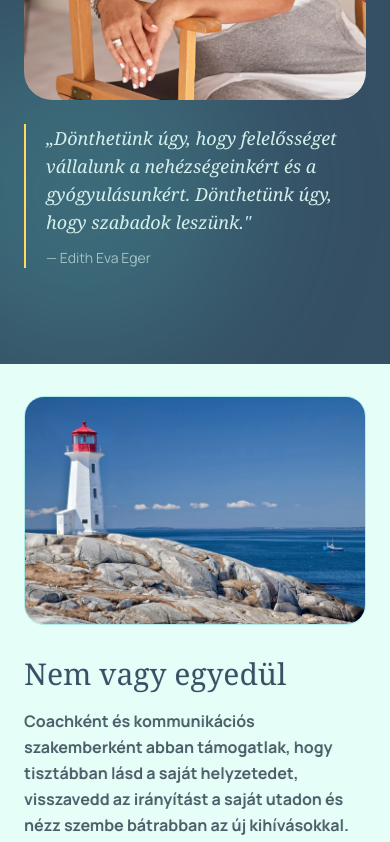
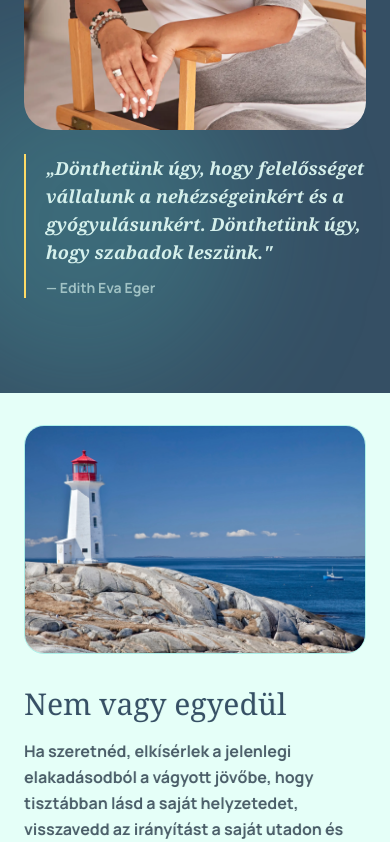
Before and after one commit to zeti1223/skipintro-coaching, a Vue app: page / in a window 390 px wide. Shown: the part 1760-2602 px from the top of the page. Built offline with nearby package versions, Linux system fonts and the light colour scheme.

Commit message:
done with last minute changes

```diff
--- a/src/components/HeroSection.vue
+++ b/src/components/HeroSection.vue
@@ -37,7 +37,7 @@ import NatureImage from './NatureImage.vue'
           </a>
           <a
             :href="hero.secondaryCta.href"
-            class="inline-flex items-center justify-center gap-2 bg-rose text-ink font-medium px-6 py-3.5 rounded-full hover:brightness-105 hover:shadow-lg hover:shadow-rose/20 hover:scale-105 active:scale-95 transition whitespace-nowrap"
+            class="inline-flex items-center justify-center gap-2 bg-rose text-ink font-semibold px-6 py-3.5 rounded-full hover:brightness-105 hover:shadow-lg hover:shadow-rose/20 hover:scale-105 active:scale-95 transition whitespace-nowrap"
           >
             {{ hero.secondaryCta.label }}
           </a>
@@ -46,7 +46,7 @@ import NatureImage from './NatureImage.vue'
 
       <div class="relative group" v-reveal="{ delay: 200, type: 'scale' }">
         <NatureImage :url="images.hero.url" :alt="hero.photoCaption || images.hero.alt" variant="dark" imgClass="img-zoom" />
-        <blockquote v-if="hero.quote" class="mt-6 border-l-2 border-gold pl-5 font-display italic text-lg md:text-xl text-paper/90">
+        <blockquote v-if="hero.quote" class="mt-6 border-l-2 border-gold pl-5 font-display font-bold italic text-lg md:text-xl text-paper/90">
           „{{ hero.quote }}"
           <cite v-if="hero.quoteAuthor" class="block mt-3 text-sm text-paper/60 not-italic font-body">— {{ hero.quoteAuthor }}</cite>
         </blockquote>
--- a/src/components/SupportSection.vue
+++ b/src/components/SupportSection.vue
@@ -16,7 +16,7 @@ import { support } from '../content.js'
 
         <div class="rounded-card bg-aqua/25 border border-aqua/40 p-7 md:p-8 flex flex-col" v-reveal="{ type: 'right', delay: 100 }">
           <h3 class="font-display text-3xl md:text-4xl text-ink mb-5">{{ support.title }}</h3>
-          <ul class="space-y-4 flex-grow">
+          <ul class="space-y-4 grow">
             <li
               v-for="(item, i) in support.items"
               :key="i"
@@ -32,7 +32,7 @@ import { support } from '../content.js'
         </div>
       </div>
 
-      <div class="mt-8 border border-dashed border-gold/70 bg-gold/15 rounded-card px-6 py-5 text-sm text-ink/70 leading-relaxed" v-html="support.disclaimer" v-reveal></div>
+      <div class="mt-8 border border-dashed border-red-500/70 bg-red-500/15 rounded-card px-6 py-5 text-sm text-black leading-relaxed" v-html="support.disclaimer" v-reveal></div>
     </div>
   </section>
 </template>
--- a/src/content.js
+++ b/src/content.js
@@ -51,8 +51,8 @@ export const images = {
 export const nav = [
   { label: 'Főoldal', href: '/#hero' },
   { label: 'Skip Intro', href: '/#skipintro' },
+  { label: 'Árak', href: '/#szolgaltatasok' },
   { label: 'Rólam', href: '/#rolam' },
-  { label: 'Árak', href: '/#szolgaltatasok' },
   { label: 'Kapcsolat', href: '/#kapcsolat' },
   { label: 'GYIK', href: '/#gyik' },
 ]
@@ -61,7 +61,7 @@ export const hero = {
   name: 'André Melinda',
   subtitle: 'Life- és Business Coach,\nkommunikációs szakember',
   greeting: 'Jó, hogy itt vagy!',
-  paragraph: 'Lenne egy kérdésem hozzád: ha ma megváltoztathatnál egy dolgot az életedben, hogy boldogabb legyél, mi lenne az?<br><br>A világ gyorsabban változik, mint valaha. Ami ma még biztosnak tűnik és működik, holnap talán már semmit nem ér. Ezért nem csoda, ha időnként azt érzed, hogy kicsúsztak a dolgok a kezeid közül és elakadtál a problémáddal, vagy ha nem találod helyed, és a megszokott kapaszkodóidat. Meglehet, hogy már azt sem tudod, mikor nevettél utoljára egy jóízűt, mert folyamatosan fáradtnak, túlterheltnek érzed magad, és csak sodródsz a kötelességekkel, miközben éppen arra nem jut időd, amit valójában szeretnél.<br><br>A jó hírem az, hogy azzal, hogy megválaszoltad a fenti kérdésemet, máris tettél magadért valami fontosat: szakítottál pár pillanatot magadra. <br> <strong> Azért vagyok itt, hogy ne egyedül kelljen kijutnod a káoszból, amikor több benned a kérdés, mint a válasz.</strong>',
+  paragraph: 'Lenne egy kérdésem hozzád: ha ma megváltoztathatnál egy dolgot az életedben, hogy boldogabb legyél, mi lenne az?<br><br>A világ gyorsabban változik, mint valaha. Ami ma még biztosnak tűnik és működik, holnap talán már semmit nem ér. Ezért nem csoda, ha időnként azt érzed, hogy kicsúsztak a dolgok a kezeid közül és elakadtál a problémáddal, vagy ha nem találod helyed, és a megszokott kapaszkodóidat. Meglehet, hogy már azt sem tudod, mikor nevettél utoljára egy jóízűt, mert folyamatosan fáradtnak, túlterheltnek érzed magad, és csak sodródsz a kötelességekkel, miközben éppen arra nem jut időd, amit valójában szeretnél.<br><br>Észrevetted? Azzal, hogy megválaszoltad a fenti kérdésemet, máris tettél magadért valami fontosat: szakítottál pár pillanatot magadra, amíg gondolkodtál. Abban tudlak támogatni, hogy ne egyedül kelljen kijutnod az érzelmi viharokból, amikor több benned a kérdés, mint a válasz.',
   primaryCta: { label: 'Érdekel a módszer', href: '#process' },
   secondaryCta: { label: 'Szeretném az ingyenes konzultációt', href: '#szolgaltatasok' },
   photoCaption: 'Portré',
@@ -74,7 +74,7 @@ export const hero = {
 export const notAlone = {
   title: 'Nem vagy egyedül',
   intro:
-    '<strong>Coachként és kommunikációs szakemberként abban támogatlak, hogy tisztábban lásd a saját helyzetedet, visszavedd az irányítást a saját utadon és nézz szembe bátrabban az új kihívásokkal. </strong>Hogy meglásd azt, milyen lehetőségeid vannak, hogy felfedezd azokat a belső erőforrásokat, amikkel rendelkezel, és megfontolt, tudatos döntéseket hozz, amik után jólesően dőlhetsz hátra.<br><br><strong>Ha elkezdjük a közös munkát, arra törekszem, hogy újra harmóniában, kiegyensúlyozottan élhesd az életed, és közben könnyedebbnek, szabadabbnak érezd magad. </strong>Hogy letehesd a nyomasztó súlyokat, és magabiztosan mosolyoghass a világra és a saját tükörképedre.',
+    '<strong>Ha szeretnéd, elkísérlek a jelenlegi elakadásodból a vágyott jövőbe, hogy tisztábban lásd a saját helyzetedet, visszavedd az irányítást a saját utadon és nézz szembe bátrabban az új kihívásokkal. </strong>Hogy meglásd azt, milyen lehetőségeid vannak, hogy felfedezd azokat a belső erőforrásokat, amikkel rendelkezel, és megfontolt, tudatos döntéseket hozz, amik után jólesően dőlhetsz hátra.<br><br><strong>Ha elkezdjük a közös munkát, arra törekszem, hogy újra harmóniában, kiegyensúlyozottan élhesd az életed, és közben könnyedebbnek, szabadabbnak érezd magad. </strong>Hogy letehesd a nyomasztó súlyokat, és magabiztosan mosolyoghass a világra és a saját tükörképedre.',
   image: {
     url: '/AdobeStock_48286286.webp',
     alt: 'Világítótorony',
@@ -85,11 +85,11 @@ export const support = {
   title: 'Amit együtt elérhetünk',
   items: [
     '<strong>Találj vissza a belső békédhez, egyensúlyodhoz </strong> <br> ha nehezen fogadod el a testi-lelki változásaidat, ha nem érzed jól magad a bőrödben, ha elfáradtál a túlhajszoltságban',
-    '<strong>Dolgozzunk az önbizalom- és önértékeléshiányon </strong> <br> ha úgy érzed, hogy neked semmi nem sikerül, nem tudod miért akadtak el a dolgaid, és egyhelyben toporogsz',
-    '<strong>Egy élhetőbb élet a törések után </strong> <br> találj magadra a csalódás, szakítás, válás, környezetváltozás után, és alkalmazkodj a megváltozott szerepekhez',
+    '<strong>Dolgozzunk az önbizalom- és önértékeléshiányon </strong> <br> ha úgy érzed, hogy neked semmi nem sikerül, nem tudod, miért akadtak el a dolgaid, és egyhelyben toporogsz',
+    '<strong>Újratervezés a törések után </strong> <br> találj magadra újra a csalódás, szakítás, válás, költözés, környezetváltozás után',
+    '<strong>Kapcsolatok tudatos átalakítása </strong> <br> ha megrekedt a kapcsolatotok, és szeretnél lendíteni rajta',
     '<strong>Alkalmazkodj a szülőséggel járó változásokhoz </strong> <br> ha nehezen birkózol meg az éppen rád váró feladatokkal',
-    '<strong>Kapcsolatok tudatos átalakítása elakadás után </strong> <br> ha megrekedt a kapcsolatotok, és szeretnél lendíteni rajta',
-    '<strong>Munkahelyi döntések támogatása </strong> <br> ha nem érzed magad a helyeden a karrieredben, váltanál, de nincs meg az erőd hozzá, vagy nem tudod merre indulj',
+    '<strong>Karrierdöntések támogatása és stresszkezelés</strong> <br> ha nem érzed magad a helyeden, váltanál, de nincs meg az erőd hozzá, vagy nem tudod merre indulj',
     '<strong>Kommunikációs problémák kezelése </strong> <br> ha gondot okoz, hogy elmondd a véleményed, meghúzd a határaidat, kiállj magadért, és ha gyakran félreértenek',
     '<strong>Szokj le a halogatásról </strong> <br> ha csak elméletben léped meg a dolgokat, de a tényleges tettek elmaradnak, gyorsan elveszted a motivációdat'
   ],
@@ -102,12 +102,13 @@ export const support = {
 
 export const skipIntro = {
   title: '<strong><span class="text-[1.125em]">S</span>kip Intro</strong>: <br> nálad az irányítás, te döntesz',
-  intro: 'A programom neve azért lett Skip Intro, mert arra emlékeztet, hogy hasonlóan választunk az élet minden területén, mint ahogy a Skip Intro gombot, a főcím átugrást használjuk sorozatnézés közben. Amikor nem tudod, merre tovább, valójában hozzád kerül a döntési joga, az irányítás lehetősége, rajtad múlik, hogy mihez kezdesz vele. Azonnal rányomsz, hogy mihamarabb belevágj az új fejezetbe? Vagy éppen lassabb tempóra, ráhangolódásra vágysz, és nem sietetted az időt? Egyáltalán örülsz annak, hogy ott az a gomb?',
-  conclusion: 'Emellett a Skip Intro azt is jelenti, hogy nincs mellébeszélés, csakis a lényegre koncentrálunk a közös munka során, és ezzel időt nyerhetsz, hogy ne teljenek el éveid a sötétben tapogatózva. <strong> A te személyes fejlődésedre fektetjük a hangsúlyt, a te tempódban haladunk és hagyjuk a sallangokat. A jelenre és a jövőre fókuszálunk, és a megszerzett tapasztalatokat később is bármikor fel tudod használni.</strong> ',
+  intro: 'A programom neve azért lett Skip Intro, mert arra emlékeztet, hogy hasonlóan választunk az élet minden területén, mint ahogy a Skip Intro gombot használjuk a főcím átugrásához sorozatnézés közben. Amikor nem tudod, merre tovább, valójában hozzád kerül a döntési joga, az irányítás lehetősége, rajtad múlik, hogy mihez kezdesz vele. Azonnal rányomsz, hogy mihamarabb belevágj az új fejezetbe? Vagy éppen lassabb tempóra, ráhangolódásra vágysz, és nem sietetted az időt? Egyáltalán örülsz annak, hogy ott az a gomb?',
+  conclusion: 'Emellett a Skip Intro azt is jelenti, hogy nincs mellébeszélés, csakis a lényegre koncentrálunk a coaching során, és ezzel időt nyerhetsz, hogy ne teljenek el éveid a sötétben tapogatózva. <strong> A te személyes fejlődésedre fektetjük a hangsúlyt, a te tempódban haladunk és hagyjuk a sallangokat. A jelenre és a jövőre fókuszálunk, és a megszerzett tapasztalatokat később is bármikor fel tudod használni.</strong> ',
   image: {
     url: '/AdobeStock_442197339.webp',
     alt: 'Csigalépcső',
   },
+  quote: 'A változás legyen az energiád',
 }
 
 export const process = {
@@ -125,7 +126,7 @@ export const process = {
   steps: [
     {
       title: 'Ingyenes online konzultáció',
-      description: 'A Skip Intro coaching program első lépése egy 30 perces, ingyenes online konzultáció, amikor megbeszéljük, mit vársz tőlem, és felvázolom a lehetőségeket. Ez téged még nem kötelez semmire, de ez alapján el tudod dönteni, hogy belevágsz-e.'
+      description: 'A Skip Intro coaching program első lépése egy 30 perces, ingyenes online konzultáció, amikor átbeszéljük, mit vársz tőlem, és felvázolom a lehetőségeket. Ez téged még nem kötelez semmire, de ez alapján el tudod dönteni, hogy belevágsz-e.'
     },
     {
       title: 'Egyeztetés',
@@ -133,19 +134,19 @@ export const process = {
     },
     {
       title: 'Coaching program',
-      description: 'A folyamat általában 6-10 alkalomból áll, attól függően, hogyan haladunk. A munka során coaching eszközökkel dolgozunk, melybe az elmélyülést, önvizsgálatot segítő gyakorlatok és izgalmas, játékos tesztek is tartoznak.'
+      description: 'A folyamat általában 5-10 alkalomból áll, attól függően, hogyan haladunk. A munka során coaching eszközökkel dolgozunk, melybe az elmélyülést, önvizsgálatot segítő gyakorlatok és izgalmas, játékos tesztek is tartoznak.'
     },
     {
       title: 'Lezárás',
       description: 'Az utolsó alkalomra, amikorra eléred a célodat, és tartós lesz a változás, lezárjuk a közös munkát.'
     }
   ],
-  cta: { label: 'Lépj egy szintet előre', href: '#szolgaltatasok' },
+  cta: { label: 'Tarts velem', href: '#szolgaltatasok' },
 }
 
 export const pricing = {
   title: '<span class="text-[1.125em]">S</span>zolgáltatások és árak',
-  intro: 'Választhatsz videóhívásban online vagy személyes coachingot is, ahogy neked kényelmesebb. Sőt, váltogathatod is az alkalmakat a program során, természetesen előre egyeztetve. Vagyis például megbeszélhetjük azt, hogy alapvetően videóhívásban szeretnél dolgozni velem, de az első alkalmak egyikén személyesen.<br>Fizetni alkalmanként tudsz, banki utalással az időpontfoglalás visszaigazolásakor, melyről számlát kapsz e-mailben.<br>Kérlek személyes alkalmakra csak teljesen egészségesen gyere. Én is így várlak – vigyázzunk egymásra!',
+  intro: 'Választhatsz videóhívásban online vagy személyes coachingot is, ahogy neked kényelmesebb. Sőt, váltogathatod is az alkalmakat a program során, természetesen előre egyeztetve. Vagyis például megbeszélhetjük azt, hogy alapvetően videóhívásban szeretnél dolgozni velem, de az első alkalmak egyikén személyesen.<br>Fizetni alkalmanként tudsz, előreutalással az időpontfoglalás visszaigazolásakor, melyről számlát kapsz e-mailben.<br>Kérlek személyes alkalmakra csak teljesen egészségesen gyere. Én is így várlak – vigyázzunk egymásra!',
   plans: [
     {
       name: 'Tájékoztatás és konzultáció',
@@ -162,7 +163,7 @@ export const pricing = {
     },
     {
       name: 'Személyes coaching',
-      duration: '60-70 perc',
+      duration: '60 perc',
       price: '22 000 Ft',
       perSession: true,
       description: 'Helyszín: Érd',
@@ -177,7 +178,7 @@ export const pricing = {
     },
     {
       name: 'Személyes coaching',
-      duration: '90-100 perc',
+      duration: '90 perc',
       price: '28 000 Ft',
       perSession: true,
       description: 'Helyszín: Érd',
@@ -202,18 +203,17 @@ export const footer = {
 
 export const about = {
   paragraphs: [
-    '2003-ban végeztem a Szegedi Tudomány Egyetemen. Újságíróként, szerkesztőként 23 évet töltöttem vállalati kultúrában. Több, mint ezer interjút és riportot írtam nyomtatott és online magazinokba - elsősorban lelki, életvezetési témákban, elakadásokban. Munkámat a maximális empátia és odafigyelés jellemzi, akár szakértőkkel, akár riportjaim szereplőivel, akár sztárokkal beszélgetek. Ilyenkor is mindig az összefüggéseket, a több oldalról való megvilágítást keresem.',
-    'Emellett elkezdtem másra is vágyni: arra, hogy coachként a gyakorlatban is támogathassam a hozzám fordulók fejlődését, ezért Life- és Business Coaching képzést szereztem. Ha megtisztelsz a bizalmaddal, akkor közösen dolgozunk majd azért, hogy a mostani problémáidban olyan kihívásokat láss, melyeknek a megoldására képes vagy. Boldoggá tesz, ha a beszélgetésünk hatására jobban érzed magad, és megszületik benned az „aha" élmény, ami beindítja a változást.',
-    '<strong class="text-gold">A változás egyetlen döntéssel kezdődik. Belevágunk?</strong>'
+    '25 éve dolgozom kommunikációs szakemberként különböző területeken az újságírástól a felelős szerkesztésen át az oktatásig. Ennek nagy részét vállalati kultúrában töltöttem. Több, mint ezer interjút és riportot írtam nyomtatott és online magazinokba - elsősorban lelki, életvezetési témákban, elakadásokban. Munkámat a maximális empátia és odafigyelés jellemzi, akár szakértőkkel, akár riportjaim szereplőivel, akár sztárokkal beszélgetek. Ilyenkor is mindig az összefüggéseket, a több oldalról való megvilágítást keresem.',
+    'Emellett elkezdtem másra is vágyni: arra, hogy coachként a gyakorlatban is támogathassam a hozzám fordulók fejlődését, ezért végeztem el a Life- és Business Coaching képzést. <br> Tapasztalataim szerint a változás akkor lesz tartós, ha közösen dolgozunk azért, hogy a mostani problémáidban olyan kihívásokat láss, melyeknek a megoldására képes vagy. Boldoggá tesz, ha a beszélgetéseink hatására jobban érzed magad, és megszületik benned az „aha" élmény, ami lépéselőnyhöz juttat.',
+    '<strong class="text-rose-deep/80">A változás egyetlen döntéssel kezdődik. Belevágunk?</strong>'
   ],
-  motto: 'A változás legyen az energiád!',
   credentialsTitle: 'Szakmai képesítések:',
   credentials: [
-    'Kommunikációs szakember – diplomámat a Szegedi Tudomány Egyetemen szereztem',
+    'Kommunikációs szakember – diplomámat a József Attila Tudományegyetemen szereztem',
     'Life- és business coaching képzés',
-    'Tréneri hatásgyakorlás képzés',
+    'Tréneri hatásgyakorlás tréning',
     'Access Bars',
-    'Reiki',
+    'Gendai Reiki Ho',
   ],
 }
 
@@ -223,7 +223,7 @@ export const faq = {
     {
       question: 'Hogyan tudok időpontot foglalni?',
       answer:
-        'Emailben a kapcsolat@skipintro.hu címen vagy az oldalon található űrlap segítségével. A megadott elérhetőségeden veszem fel veled a kapcsolatot, és megbeszéljük a folytatást, az alkalmas időpontokat.',
+        'Emailben <a href="mailto:kapcsolat@skipintro.hu" class="text-rose-deep/50 underline hover:opacity-75 transition-opacity">kapcsolat@skipintro.hu</a> vagy az oldalon található űrlap segítségével. A megadott elérhetőségeden veszem fel veled a kapcsolatot, és megbeszéljük a folytatást, az alkalmas időpontokat.',
     },
     {
       question: 'Hogyan fizethetem ki a szolgáltatást?',
@@ -233,15 +233,11 @@ export const faq = {
     {
       question: 'Online videóhívásban vagy személyesen találkozzunk?',
       answer:
-        'Ez tőled függ, ahogy neked kényelmesebb. Hatékonyságában nincs különbség a kettő között. Az online-hoz csak jó internetkapcsolatra és zavartalan, nyugodt körülményekre van szükséged. Rugalmasabb, és nem kell hozzá utaznod. A személyes találkozásra Érd-Parkvárosban van lehetőség, előre egyeztetett helyszínen, jól megközelíthető helyen. Kérlek csak egészségesen gyere.',
-    },
-    {
-      question: 'Miért 60-70 és 90-100 percesek a személyes alkalmak?',
-      answer: 'Idősávokban dolgozom. A magasabb szám a maximális időt jelenti, amit közösen töltünk el az adott alkalommal. És mivel figyelek arra, hogy megfelelő módon zárhassuk le a beszélgetéseinket, szeretném, ha nem éreznéd azt, hogy az idő szűke miatt rohanva kellett elköszönnünk egymástól. ',
+        'Ez tőled függ, ahogy neked kényelmesebb. Hatékonyságában nincs különbség a kettő között. Az online-hoz csak jó internetkapcsolatra és zavartalan, nyugodt körülményekre van szükséged. Rugalmasabb, és nem kell hozzá utaznod. A személyes találkozásra Érden van lehetőség, előre egyeztetett helyszínen, jól megközelíthető helyen. Kérlek csak egészségesen gyere.',
     },
     {
       question: 'Mitől függ, hogy hány alkalmas lesz a coaching program?',
-      answer: 'Minden eset más és más, így a helyzeted összetettségétől és a közös munka eredményeitől függ. A te tempódhoz igazodom, tapasztalataim szerint 6-10 alkalom az ideális. Az utolsó ülésen lezárjuk a folyamatot.',
+      answer: 'Minden eset más és más, így a helyzeted összetettségétől és a közös munka eredményeitől függ. A te tempódhoz igazodom, tapasztalataim szerint 5-10 alkalom az ideális. Az utolsó ülésen lezárjuk a folyamatot.',
     },
     {
       question: 'Milyen gyakran tartjuk az üléseket?',
@@ -251,7 +247,7 @@ export const faq = {
     {
       question: 'Mi történik, ha nem tudok részt venni a megbeszélt alkalmon?',
       answer:
-        'Ha a korábban leegyeztetett alkalmat 48 órával a megbeszélt időpont előtt mondod le, akkor a kifizetett összeget teljes egészében visszatérítem, vagy kérhetsz helyette új időpontot. Ha 48-24 órán belül mondod le az időpontodat, akkor a befizetett összeg 50%-át térítem vissza. Amennyiben 24 órán belül mondod le, vagy nem jelensz meg az időpontodon, a befizetett díj nem kerül visszatérítésre. Természetesen kivételt képeznek a vis major esetek. Köszönöm szépen a megértésed!Amennyiben én nem tudok megjelenni a megbeszélt alkalmon, az adott időpontra befizetett árat teljes egészében visszautalom neked.',
+        'Ha a korábban leegyeztetett alkalmat 24 órával a megbeszélt időpont előtt mondod le, akkor a kifizetett összeget teljes egészében visszatérítem, vagy kérhetsz helyette új időpontot. Amennyiben 24 órán belül mondod le, vagy nem jelensz meg az időpontodon, a befizetett díj nem kerül visszatérítésre. Természetesen kivételt képeznek a vis major esetek. Köszönöm szépen a megértésed! Amennyiben én nem tudok megjelenni a megbeszélt alkalmon, az adott időpontra befizetett árat teljes egészében visszautalom neked.',
     },
     {
       question: 'Mi a különbség a life coach és a pszichológus között?',
```
Also changed, not shown: src/components/AboutSection.vue (+8 -8 lines), src/components/FaqSection.vue (+3 -4 lines), src/components/SkipIntroSection.vue (+12 -7 lines).
